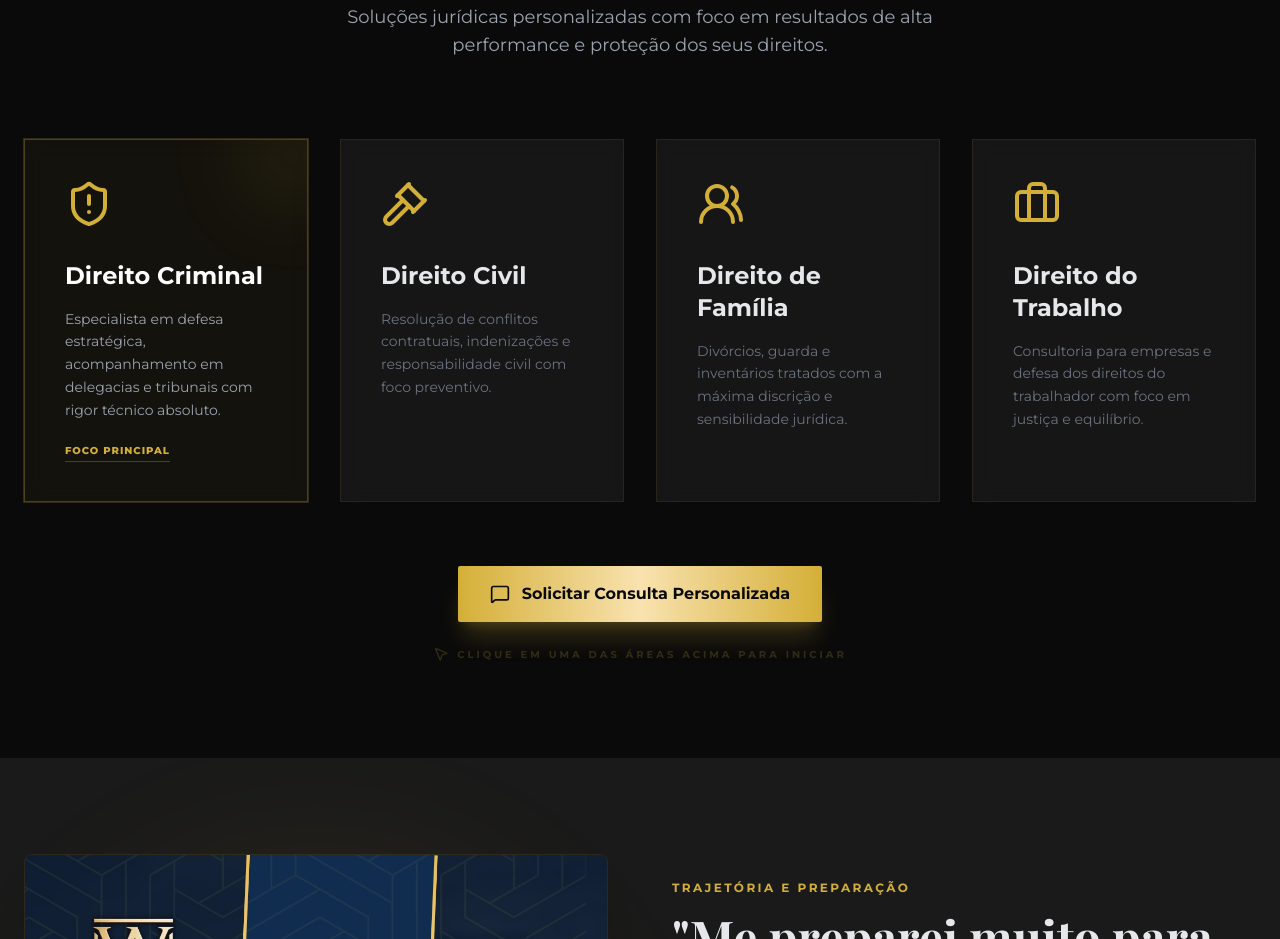
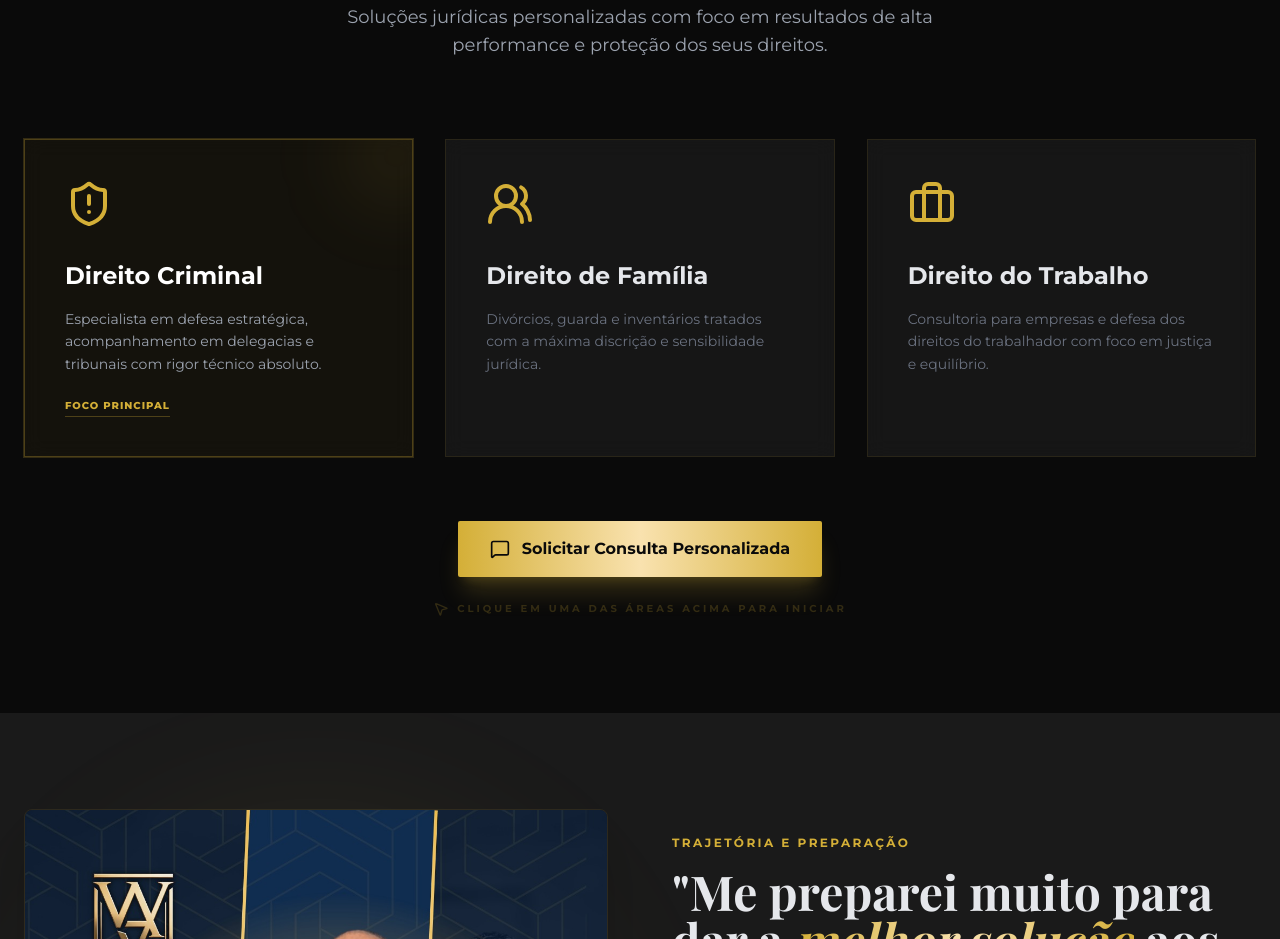
Before and after one commit to site1838/wilhoamorim-advogado.site, a plain HTML site: page index.html in a window 1280 px wide. Shown: the part 2439-3378 px from the top of the page. Drawn offline with nearby package versions, Linux system fonts and the light colour scheme; a web font is replaced by a local one.

Commit message:
fix: remover direito civil das áreas de atuação

```diff
--- a/index.html
+++ b/index.html
@@ -265,7 +265,7 @@
                 </p>
             </div>
 
-            <div class="grid sm:grid-cols-2 lg:grid-cols-4 gap-8 mb-16">
+            <div class="grid sm:grid-cols-2 lg:grid-cols-3 gap-8 mb-16">
                 <!-- Direito Criminal - DESTAQUE -->
                 <div onclick="selectArea('Direito Criminal')" class="area-card glass-card p-10 cursor-pointer transition-all duration-500 border-gold/30 bg-gold/5 hover:border-gold group relative overflow-hidden ring-1 ring-gold/20" data-area="Direito Criminal">
                     <div class="absolute top-0 right-0 p-4 opacity-0 group-[.selected]:opacity-100 transition-opacity">
@@ -276,16 +276,6 @@
                     <h4 class="text-2xl font-bold mb-4 text-white">Direito Criminal</h4>
                     <p class="text-gray-400 text-sm leading-relaxed mb-4">Especialista em defesa estratégica, acompanhamento em delegacias e tribunais com rigor técnico absoluto.</p>
                     <span class="text-gold text-[10px] font-black uppercase tracking-widest border-b border-gold/30 pb-1">Foco Principal</span>
-                </div>
-
-                <!-- Direito Civil -->
-                <div onclick="selectArea('Direito Civil')" class="area-card glass-card p-10 cursor-pointer transition-all duration-500 border-gold/10 hover:border-gold/40 group relative overflow-hidden" data-area="Direito Civil">
-                    <div class="absolute top-0 right-0 p-4 opacity-0 group-[.selected]:opacity-100 transition-opacity">
-                        <i data-lucide="check-circle-2" class="w-6 h-6 text-gold"></i>
-                    </div>
-                    <i data-lucide="gavel" class="w-12 h-12 text-gold mb-8 group-hover:scale-110 transition-transform duration-500"></i>
-                    <h4 class="text-2xl font-bold mb-4">Direito Civil</h4>
-                    <p class="text-gray-500 text-sm leading-relaxed">Resolução de conflitos contratuais, indenizações e responsabilidade civil com foco preventivo.</p>
                 </div>
 
                 <!-- Direito de Família -->
```
